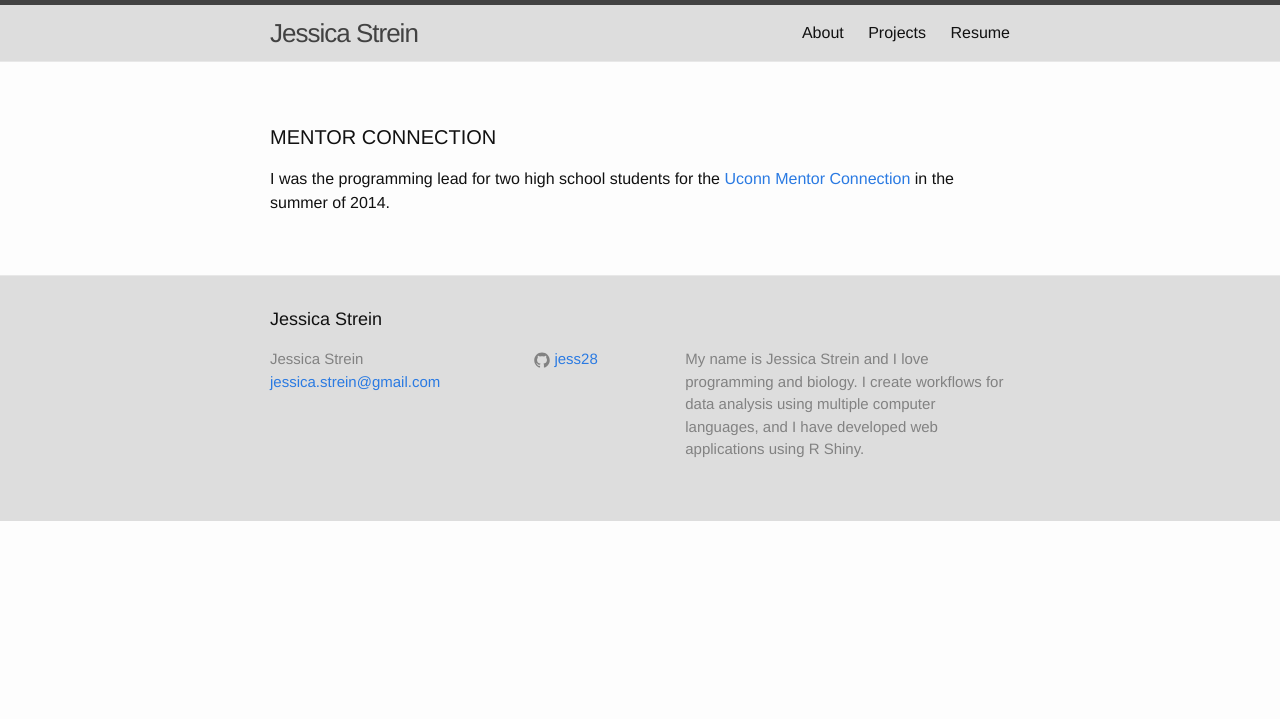
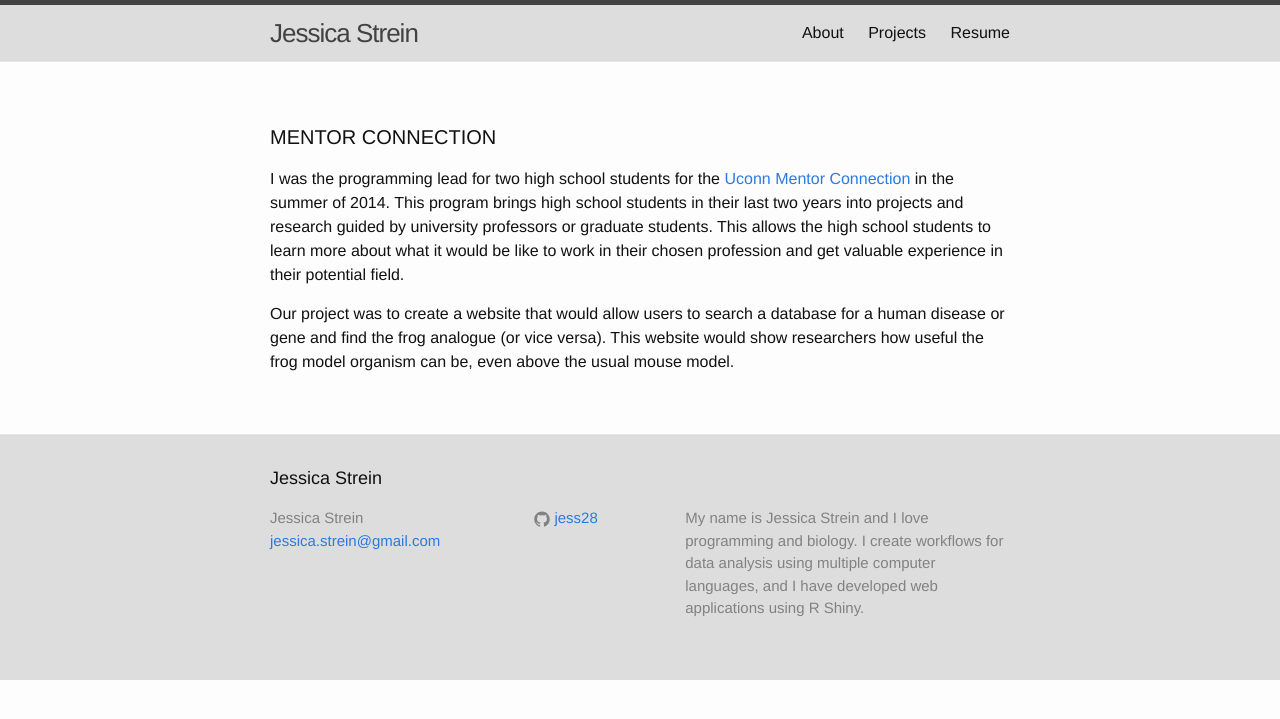
Before and after one commit to jess28/jess28.github.io, a Jekyll site: the page built from mentor_connection.md, in a window 1280 px wide. Shown: the top 719 px of the page. Built offline with Jekyll 4.4.1, drawn with Linux system fonts in a browser that asks for light colours.

Commit message:
added masters project page, trying to make links from project page work

```diff
--- a/index.html
+++ b/index.html
@@ -8,20 +8,20 @@
 
   <div class="left">
     Come learn more about me beyond the coding!
-    <a href='javascript:void(0)' onclick='window.location = {{ "/about/" | prepend: site.baseurl }}'>
+    <a href='javascript:void(0)' onclick='window.location = "/about/"'>
         <span class='default-link'></span>
     </a>
   </div>
   <div class="right">
     You can learn about my professional accomplishments.
-    <a href='javascript:void(0)' onclick='window.location = {{ "/resume/" | prepend: site.baseurl }}'>
+    <a href='javascript:void(0)' onclick='window.location = "/resume/"'>
         <span class='default-link'></span>
     </a>
   </div>
 
   <div class="left">
     You can find examples of projects I've worked on here.
-    <a href='javascript:void(0)' onclick='window.location = {{ "/about/" | prepend: site.baseurl }}'>
+    <a href='javascript:void(0)' onclick='window.location = "/projects/"'>
         <span class='default-link'></span>
     </a>
   </div>
--- a/mentor_connection.md
+++ b/mentor_connection.md
@@ -5,4 +5,6 @@
 
 <h1 class="page-heading">MENTOR CONNECTION</h1>
 
-I was the programming lead for two high school students for the [Uconn Mentor Connection](http://mentor.education.uconn.edu/) in the summer of 2014.
+I was the programming lead for two high school students for the [Uconn Mentor Connection](http://mentor.education.uconn.edu/) in the summer of 2014. This program brings high school students in their last two years into projects and research guided by university professors or graduate students. This allows the high school students to learn more about what it would be like to work in their chosen profession and get valuable experience in their potential field.
+
+Our project was to create a website that would allow users to search a database for a human disease or gene and find the frog analogue (or vice versa). This website would show researchers how useful the frog model organism can be, even above the usual mouse model.
```
Also changed, not shown: masters_work.md (added, +9 -0 lines), projects.html (+5 -2 lines).
